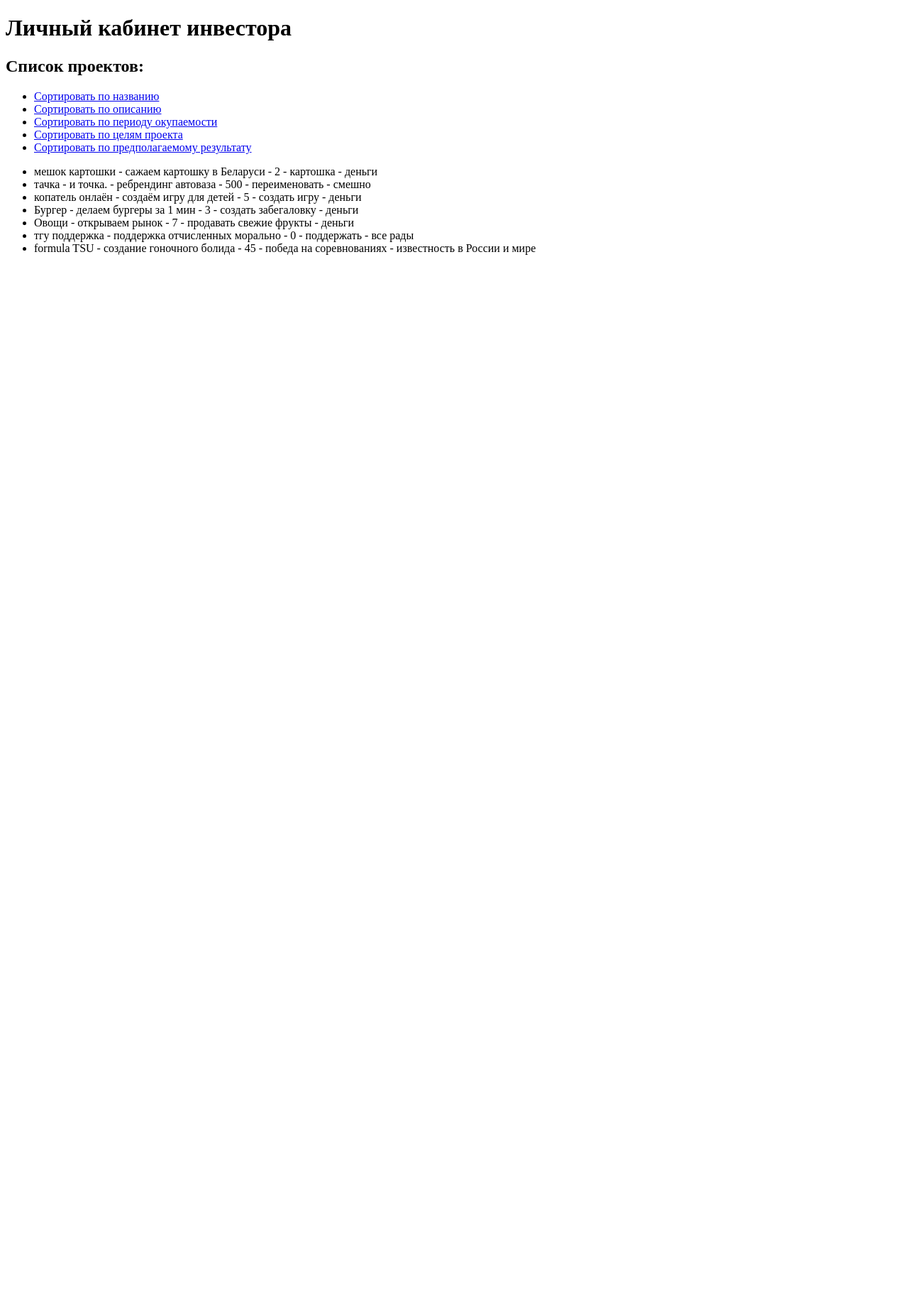
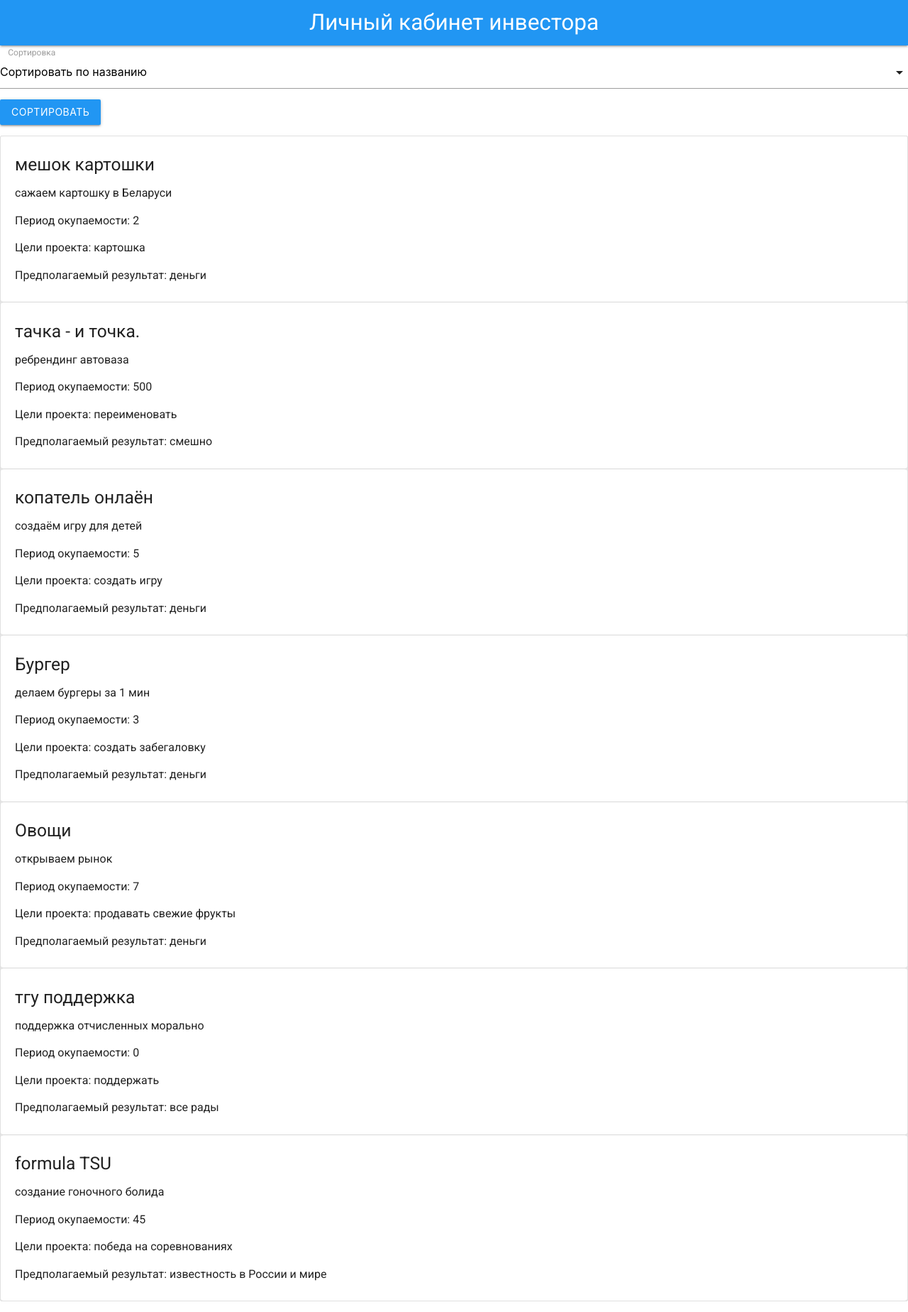
Before and after one commit to German889/DJANGO, a Django app: template web_app_tsu/abobus/templates/investor_cabinet.html in a window 1280 px wide. Shown: the whole page at 71% size. Before the commit the page ends 359 px from the top, so only its background shows below. Run offline with Django 4.2, Linux system fonts and the light colour scheme; the template is opened without the code that fills it: values that come from a table or form of the project are taken from there, others are empty; data comes from the database, SQL or seed files in the repository; both versions use the stored data as it was after the commit; tables that the repository leaves empty hold one stand-in row (values such as "Sample post").

Commit message:
all_done

```diff
--- /dev/null
+++ b/web_app_tsu/abobus/styles/styles.css
@@ -0,0 +1,81 @@
+/* Fonts */
+@import url('https://fonts.googleapis.com/css?family=Roboto:400,500,700');
+
+/* Colors */
+:root {
+  --primary-color: #2196F3;
+  --secondary-color: #757575;
+}
+
+/* Typography */
+body {
+  font-family: 'Roboto', sans-serif;
+  font-size: 16px;
+  line-height: 1.5;
+}
+
+h1, h2 {
+  margin-top: 0;
+}
+
+h1 {
+  font-size: 48px;
+  font-weight: 700;
+  color: var(--primary-color);
+}
+
+h2 {
+  font-size: 36px;
+  font-weight: 500;
+  color: var(--secondary-color);
+}
+
+/* Buttons */
+.button {
+  display: inline-block;
+  padding: 0.5rem 1rem;
+  margin: 0.5rem 0;
+  font-size: 1rem;
+  font-weight: 500;
+  text-align: center;
+  text-decoration: none;
+  white-space: nowrap;
+  border: none;
+  border-radius: 4px;
+  background-color: var(--primary-color);
+  color: #fff;
+  cursor: pointer;
+  box-shadow: 0 2px 4px rgba(0,0,0,0.2);
+  transition: all 0.2s ease-in-out;
+}
+
+.button:hover {
+  background-color: #1976D2;
+}
+
+.button.primary {
+  background-color: var(--primary-color);
+}
+
+.button.success {
+  background-color: #4CAF50;
+}
+
+/* List */
+ul {
+  list-style-type: none;
+  padding: 0;
+}
+
+li {
+  margin: 0;
+  padding: 1rem;
+  border-radius: 4px;
+  background-color: #f5f5f5;
+  box-shadow: 0 2px 4px rgba(0,0,0,0.2);
+  transition: all 0.2s ease-in-out;
+}
+
+li:hover {
+  background-color: #e0e0e0;
+}
--- a/web_app_tsu/abobus/templates/investor_cabinet.html
+++ b/web_app_tsu/abobus/templates/investor_cabinet.html
@@ -1,22 +1,75 @@
 <!DOCTYPE html>
 <html>
 <head>
-    <title>Личный кабинет инвестора</title>
+  <title>Личный кабинет инвестора</title>
+  <!-- Подключаем Materialize CSS -->
+  <link rel="stylesheet" href="https://cdnjs.cloudflare.com/ajax/libs/materialize/1.0.0/css/materialize.min.css">
+  <!-- Подключаем наш CSS файл -->
+  <link rel="stylesheet" href="styles.css">
 </head>
 <body>
-    <h1>Личный кабинет инвестора</h1>
-    <h2>Список проектов:</h2>
-    <ul>
-        <li><a href="?order_by=title">Сортировать по названию</a></li>
-        <li><a href="?order_by=description">Сортировать по описанию</a></li>
-        <li><a href="?order_by=payback_period">Сортировать по периоду окупаемости</a></li>
-        <li><a href="?order_by=goals">Сортировать по целям проекта</a></li>
-        <li><a href="?order_by=intended_outcome">Сортировать по предполагаемому результату</a></li>
+  <!-- Шапка страницы -->
+  <nav>
+    <div class="nav-wrapper blue">
+      <a href="#" class="brand-logo center">Личный кабинет инвестора</a>
+    </div>
+  </nav>
+
+  <form class="col s12" method="get">
+    <div class="input-field col s4">
+      <select name="sort_by">
+        <option value="title">Сортировать по названию</option>
+        <option value="description">Сортировать по описанию</option>
+        <option value="payback_period">Сортировать по периоду окупаемости</option>
+        <option value="goals">Сортировать по целям проекта</option>
+        <option value="intended_outcome">Сортировать по предполагаемому результату</option>
+      </select>
+      <label>Сортировка</label>
+    </div>
+    <div class="input-field col s2">
+      <button class="btn waves-effect waves-light blue" type="submit">Сортировать</button>
+    </div>
+  </form>
+
+
+    <!-- Список проектов -->
+    <ul class="collection">
+      {% for project in projects %}
+      <li class="collection-item">
+        <div>
+          <h5>{{ project.title }}</h5>
+          <p>{{ project.description }}</p>
+          <p>Период окупаемости: {{ project.payback_period }}</p>
+          <p>Цели проекта: {{ project.goals }}</p>
+          <p>Предполагаемый результат: {{ project.intended_outcome }}</p>
+        </div>
+      </li>
+      {% endfor %}
     </ul>
-    <ul>
-    {% for project in projects %}
-        <li>{{ project.title }} - {{ project.description }} - {{ project.payback_period }} - {{ project.goals }} - {{ project.intended_outcome }}</li>
-    {% endfor %}
-    </ul>
+  </div>
+
+  <!-- Подключаем Materialize JS -->
+  <script src="https://cdnjs.cloudflare.com/ajax/libs/materialize/1.0.0/js/materialize.min.js"></script>
+  <!-- Инициализируем select и другие элементы -->
+  <script>
+    document.addEventListener('DOMContentLoaded', function() {
+      var elems = document.querySelectorAll('select');
+      var instances = M.FormSelect.init(elems);
+      var elems2 = document.querySelectorAll('.datepicker');
+      var instances2 = M.Datepicker.init(elems2);
+    });
+  </script>
+  <script src="https://code.jquery.com/jquery-3.6.0.min.js"></script>
+  <script>
+    $(document).ready(function() {
+  $('select[name="sort_by"]').on('change', function() {
+    var sort_by = $(this).val();
+    if (sort_by) {
+      window.location.href = window.location.pathname + '?sort_by=' + sort_by;
+    }
+  });
+  });
+  </script>
+
 </body>
 </html>
--- a/web_app_tsu/abobus/templates/login.html
+++ b/web_app_tsu/abobus/templates/login.html
@@ -1,5 +1,6 @@
 {% extends 'base.html' %}
 
+{% block main %}
     {% block content %}
         <h1>Login</h1>
         <form method="post">
@@ -8,3 +9,4 @@
             <button type="submit">Log in</button>
         </form>
     {% endblock %}
+{% endblock %}
```
Also changed, not shown: web_app_tsu/abobus/templates/base.html (+11 -11 lines), web_app_tsu/abobus/views.py (+9 -3 lines), web_app_tsu/db.sqlite3. Lines whose indentation alone changed are shown as unchanged.
